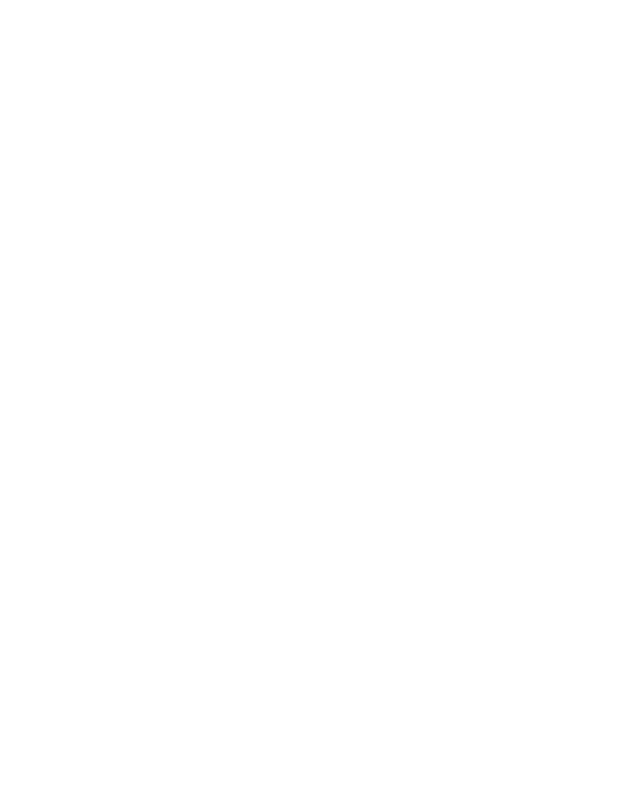
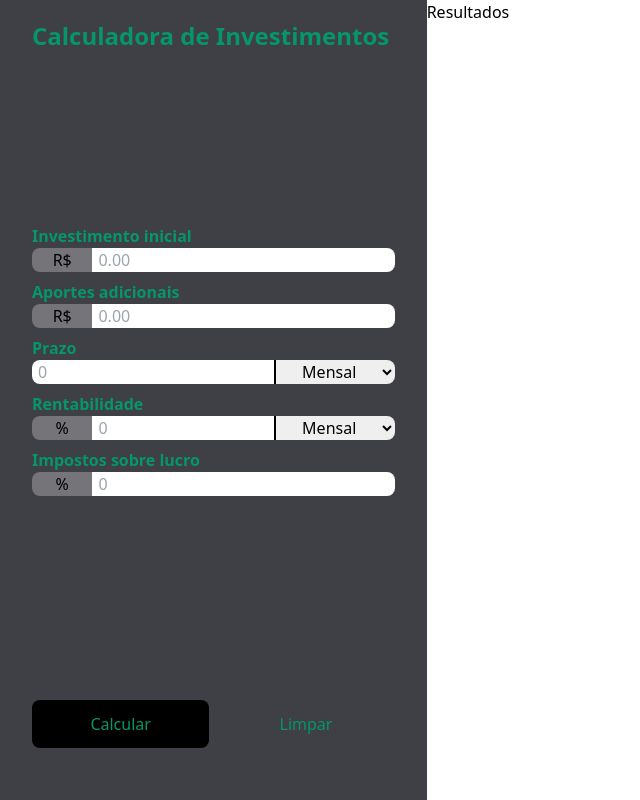
Before and after one commit to MawmartA7/Calculadoura-de-juros-compostos, a website built with Vite: page index.html in a window 1280 px wide. Shown: the whole page, without its empty margins (0-640 px from the left). Built offline with nearby package versions, Linux system fonts and the light colour scheme.

Commit message:
Initial style of form invert

```diff
--- a/index.html
+++ b/index.html
@@ -8,8 +8,65 @@
   <title>Calculadora de investimento</title>
 </head>
 
-<body>
-
+<body class="w-full h-[100dvh] grid grid-rows-2 grid-cols-3">
+  <asid class="bg-zinc-700 text-emerald-600 row-span-2 flex flex-col justify-between py-5 px-2">
+    <h1 class="text-2xl font-bold px-6">Calculadora de Investimentos</h1>
+    <form class="w-full">
+      <div class="flex w-full flex-col px-6 my-2">
+        <label class="font-bold text-emerald-600" for="starting-amount">Investimento inicial</label>
+        <div class="flex text-black">
+          <input class="w-1/6 text-center rounded-l-lg" type="text" value="R$" disabled>
+          <input class="w-5/6 rounded-r-lg pl-1.5" type="text" placeholder="0.00" id="starting-amount">
+        </div>
+      </div>
+      <div class="flex w-full flex-col px-6 my-2">
+        <label class="font-bold text-emerald-600" for="additional-contribution">Aportes adicionais</label>
+        <div class="flex text-black">
+          <input class="w-1/6 text-center rounded-l-lg" type="text" value="R$" disabled>
+          <input class="w-5/6 rounded-r-lg pl-1.5" type="text" placeholder="0.00" id="additional-contribution">
+        </div>
+      </div>
+      <div class="flex w-full flex-col px-6 my-2">
+        <label class="font-bold text-emerald-600" for="time-amount">Prazo</label>
+        <div class="flex text-black">
+          <input class="w-4/6 rounded-l-lg pl-1.5" type="text" placeholder="0" id="time-amount">
+          <select
+            class="w-2/6 rounded-r-lg text-center border-l-2 border-black hover:bg-black hover:text-emerald-600 focus:bg-black focus:text-emerald-600 cursor-pointer select-none"
+            id="time-amount-period">
+            <option value="monthly">Mensal</option>
+            <option value="yearly">Anual</option>
+          </select>
+        </div>
+      </div>
+      <div class="flex w-full flex-col px-6 my-2">
+        <label class="font-bold text-emerald-600" for="return-rate">Rentabilidade</label>
+        <div class="flex text-black">
+          <input class="w-1/6 text-center rounded-l-lg" type="text" value="%" disabled>
+          <input class="w-3/6 pl-1.5" type="text" placeholder="0" id="return-rate">
+          <select
+            class="w-2/6 rounded-r-lg text-center border-l-2 border-black hover:bg-black hover:text-emerald-600 focus:bg-black focus:text-emerald-600 cursor-pointer select-none"
+            placeholder="0.00" id="evaluation-period">
+            <option value="monthly">Mensal</option>
+            <option value="yearly">Anual</option>
+          </select>
+        </div>
+      </div>
+      <div class="flex w-full flex-col px-6 my-2">
+        <label class="font-bold text-emerald-600" for="tax-rate">Impostos sobre lucro</label>
+        <div class="flex text-black">
+          <input class="w-1/6 text-center rounded-l-lg" type="text" value="%" disabled>
+          <input class="w-5/6 rounded-r-lg pl-1.5" type="text" placeholder="0" id="tax-rate">
+        </div>
+      </div>
+    </form>
+    <div class="flex h-12 px-6 my-8 w-full gap-2">
+      <button class="w-1/2 rounded-lg bg-black text-emerald-600 hover:bg-zinc-950">Calcular</button>
+      <button class="w-1/2 rounded-lg hover:bg-zinc-900">Limpar</button>
+    </div>
+  </asid>
+  <main>
+    <p>Resultados</p>
+  </main>
   <script type="module" src="/script.js"></script>
 </body>
 
--- a/tailwind.config.js
+++ b/tailwind.config.js
@@ -4,7 +4,5 @@ export default {
   theme: {
     extend: {},
   },
-  plugins: [
-
-  ],
+  plugins: [],
 };
```
